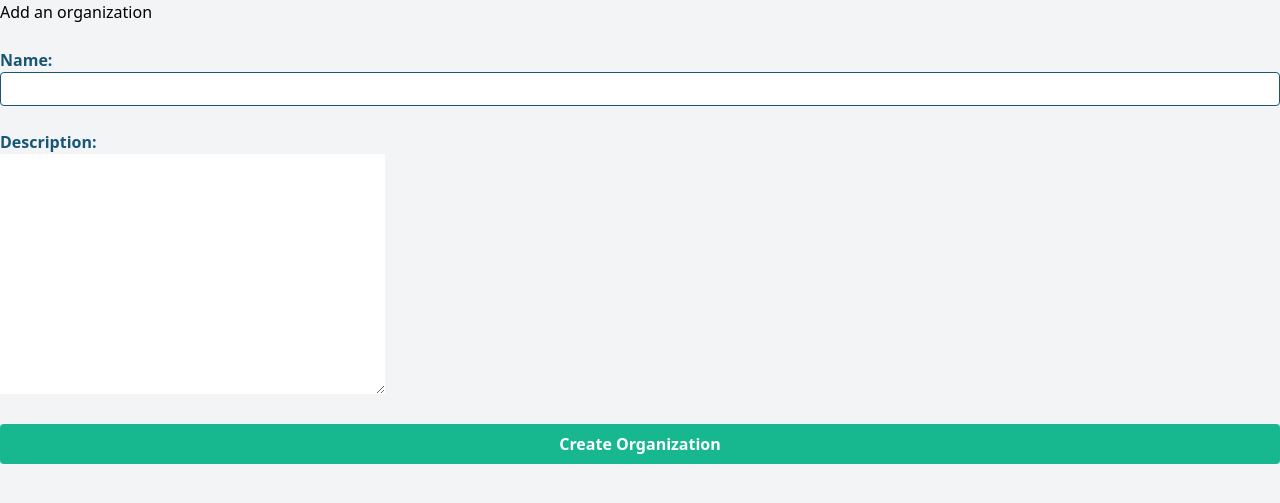
After one commit to archeun/archeun, a Django app: page /c/o/create in a window 1280 px wide. The commit adds this page. Shown: the top 503 px of the page. Run offline with Django 3.2, Linux system fonts and the light colour scheme; style sheets or scripts are compiled from the project's sources.

Commit message:
Implement initial CRUD ops for organization model

```diff
--- a/console/models.py
+++ b/console/models.py
@@ -1,6 +1,8 @@
 """console.models"""
 
 from django.db import models
+from django.urls import reverse
+
 from core.models import Employee
 
 
@@ -24,6 +26,13 @@ class Organization(models.Model):
     def __str__(self):
         return self.name
 
+    def get_absolute_url(self):
+        """
+        Returns the url of the detail view of the model objects
+        @return: The url of the detail view of the model objects
+        """
+        return reverse('arch-console-org-detail', kwargs={'pk': self.pk})
+
     class Meta:
         db_table = 'arch_console_organization'
 
@@ -40,6 +49,13 @@ class Team(models.Model):
 
     def __str__(self):
         return self.name
+
+    def get_absolute_url(self):
+        """
+        Returns the url of the detail view of the model objects
+        @return: The url of the detail view of the model objects
+        """
+        return reverse('arch-console-org-detail', kwargs={'pk': self.pk})
 
     class Meta:
         db_table = 'arch_console_team'
--- a/console/templates/console/dashboard.html
+++ b/console/templates/console/dashboard.html
@@ -3,6 +3,6 @@
 {% block content %}
     Dashboard
 
-    <div><a href="{% url 'arch-console-orgs' %}">Organizations</a></div>
+    <div><a href="{% url 'arch-console-org-list' %}">Organizations</a></div>
 
 {% endblock content %}
--- /dev/null
+++ b/console/templates/console/organization/create.html
@@ -0,0 +1,31 @@
+{% extends 'console/base.html' %}
+
+{% block content %}
+    Add an organization
+
+    <form method="post">
+        {% csrf_token %}
+
+        <div class="arch-form-field">
+            <p class="arch-form-label">{{ form.name.label_tag }}</p>
+            <p class="arch-form-input-p">{{ form.name }}</p>
+            <div class="arch-form-help-text">{{ form.name.help_text }}</div>
+            <div class="arch-form-field-error">{% for error in form.errors.name %} {{ error }}{% endfor %}</div>
+        </div>
+
+        <div class="arch-form-field">
+            <p class="arch-form-label">{{ form.description.label_tag }}</p>
+            <p class="arch-form-input-p">{{ form.description }}</p>
+            <div class="arch-form-help-text">{{ form.description.help_text }}</div>
+            <div class="arch-form-field-error">{% for error in form.errors.description %} {{ error }}{% endfor %}</div>
+        </div>
+
+        <p class="mb-4">
+            <input type="submit"
+                   name="submit"
+                   value="Create Organization"
+                   class="arch-form-btn arch-form-btn-primary w-full"/>
+        </p>
+    </form>
+
+{% endblock content %}
--- a/console/urls.py
+++ b/console/urls.py
@@ -2,7 +2,8 @@
 from django.urls import path
 
 from console.views.dashboard import DashboardView
-from console.views.organization import OrganizationsView
+from console.views.organization import OrganizationsView, OrganizationCreateView, \
+    OrganizationDetailView, OrganizationUpdateView, OrganizationDeleteView
 
 urlpatterns = [
 
@@ -13,7 +14,27 @@ urlpatterns = [
 
     path(
         'o/',
-        OrganizationsView.as_view(), name='arch-console-orgs'
+        OrganizationsView.as_view(), name='arch-console-org-list'
+    ),
+
+    path(
+        'o/create',
+        OrganizationCreateView.as_view(), name='arch-console-org-create'
+    ),
+
+    path(
+        'o/detail/<int:pk>/',
+        OrganizationDetailView.as_view(), name='arch-console-org-detail'
+    ),
+
+    path(
+        'o/update/<int:pk>/',
+        OrganizationUpdateView.as_view(), name='arch-console-org-update'
+    ),
+
+    path(
+        'o/delete/<int:pk>/',
+        OrganizationDeleteView.as_view(), name='arch-console-org-delete'
     ),
 
 ]
--- a/console/views/organization.py
+++ b/console/views/organization.py
@@ -1,8 +1,9 @@
 """console.views.organizations"""
-from django.views.generic import ListView
+from django.urls import reverse_lazy
+from django.views.generic import ListView, CreateView, DetailView, UpdateView, DeleteView
 
 from console.models import Organization
-from console.services.organization import get_user_organizations
+from console.services.organization import get_user_organizations, add_organization_owner
 
 
 class OrganizationsView(ListView):
@@ -10,8 +11,50 @@ class OrganizationsView(ListView):
     Organizations view
     """
     model = Organization
-    template_name = 'console/organization/organizations.html'
-    context_object_name='organizations'
+    template_name = 'console/organization/list.html'
+    context_object_name = 'organizations'
 
     def get_queryset(self):
         return get_user_organizations(self.request.user.id)
+
+
+class OrganizationCreateView(CreateView):
+    """
+    Create Organizations view
+    """
+    model = Organization
+    fields = ['name', 'description']
+    template_name = 'console/organization/create.html'
+
+    def form_valid(self, form):
+        response = super().form_valid(form)
+        add_organization_owner(self.object, self.request.user)
+        return response
+
+
+class OrganizationDetailView(DetailView):
+    """
+    Details of Organization view
+    """
+    model = Organization
+    context_object_name = 'organization'
+    template_name = 'console/organization/detail.html'
+
+
+class OrganizationUpdateView(UpdateView):
+    """
+    Update Organizations view
+    """
+    model = Organization
+    fields = ['name', 'description']
+    template_name = 'console/organization/update.html'
+
+
+class OrganizationDeleteView(DeleteView):
+    """
+    Delete Organizations view
+    """
+    model = Organization
+    context_object_name = 'organization'
+    template_name = 'console/organization/delete.html'
+    success_url = reverse_lazy('arch-console-org-list')
```
Also changed, not shown: console/services/organization.py (+24 -1 lines), console/templates/console/organization/delete.html (added, +20 -0 lines), console/templates/console/organization/detail.html (added, +10 -0 lines), console/templates/console/organization/list.html (added, +17 -0 lines), console/templates/console/organization/organizations.html (deleted, +0 -12 lines), console/templates/console/organization/update.html (added, +32 -0 lines).
